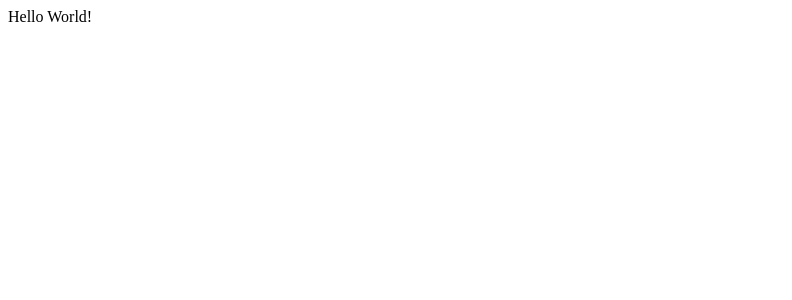
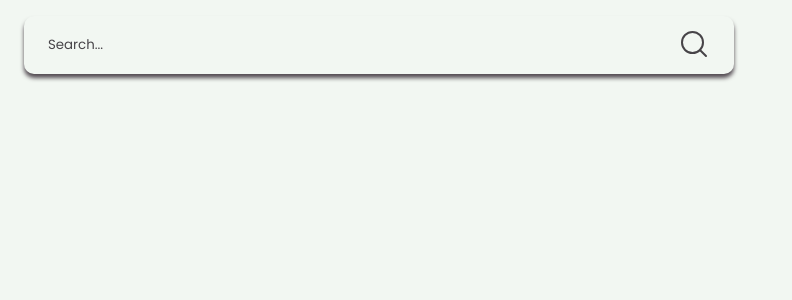
Before and after one commit to eduardamirelly/voxy-test, a React (Vite) app: page / in a window 1280 px wide. Shown: the top 300 px of the page, without its empty margins (0-792 px from the left). Built offline with nearby package versions, Linux system fonts and the light colour scheme.

Commit message:
✨ SearchBox component

```diff
--- a/package.json
+++ b/package.json
@@ -10,6 +10,7 @@
   },
   "dependencies": {
     "@stitches/react": "^1.2.8",
+    "phosphor-react": "^1.4.1",
     "react": "^18.2.0",
     "react-dom": "^18.2.0"
   },
--- a/src/App.tsx
+++ b/src/App.tsx
@@ -1,8 +1,11 @@
+import { SearchBox } from "./components/SearchBox"
+import { Container } from "./templates/Container/styles"
+
 function App() {
   return (
-    <div>
-      Hello World!
-    </div>
+    <Container>
+      <SearchBox />
+    </Container>
   )
 }
 
--- /dev/null
+++ b/src/components/SearchBox/index.tsx
@@ -0,0 +1,13 @@
+import { MagnifyingGlass } from "phosphor-react";
+import { SearchContainer, SearchIcon, SearchInput } from "./styles";
+
+export function SearchBox() {
+  return (
+    <SearchContainer>
+      <SearchInput placeholder="Search..." />
+      <SearchIcon>
+        <MagnifyingGlass size={32} />
+      </SearchIcon>
+    </SearchContainer>
+  )
+}
--- /dev/null
+++ b/src/components/SearchBox/styles.ts
@@ -0,0 +1,40 @@
+import { styled, theme } from "../../styles/stitches.config";
+
+export const SearchContainer = styled('div', {
+  width: '710px',
+  height: '58px',
+  backgroundColor: '$white',
+  boxShadow: `0px 4px 4px ${theme.colors.brownDark600}`,
+
+  borderRadius: '10px',
+  paddingInline: '1.5rem',
+  paddingBlock: '1rem',
+
+  display: 'flex',
+  justifyContent: 'space-between',
+  alignItems: 'center',
+});
+
+export const SearchInput = styled('input', {
+  backgroundColor: '$white',
+  border: 'none',
+  width: '100%',
+  fontFamily: '$primary',
+  color: '$brownDark700',
+
+  '&::placeholder': {
+    color: '$brownDark700',
+    fontFamily: '$primary',
+  }
+});
+
+export const SearchIcon = styled('button', {
+  color: '$brownDark700',
+  background: 'transparent',
+  border: 'none',
+  cursor: 'pointer',
+
+  '&:hover': {
+    color: '$brownDark800',
+  }
+});
--- a/src/main.tsx
+++ b/src/main.tsx
@@ -1,6 +1,7 @@
 import React from 'react'
 import ReactDOM from 'react-dom/client'
 import App from './App'
+import './styles/global.css';
 
 ReactDOM.createRoot(document.getElementById('root') as HTMLElement).render(
   <React.StrictMode>
--- /dev/null
+++ b/src/templates/Container/styles.ts
@@ -0,0 +1,11 @@
+import { styled, theme } from "../../styles/stitches.config";
+
+export const Container = styled('div', {
+  maxWidth: '1440px',
+  minHeight: '100vh',
+
+  backgroundColor: '$white',
+
+  padding: '1rem 1.5rem',
+  fontFamily: '$primary',
+})
```
Also changed, not shown: 1 other file (tests, documents, lock files or other folders).
